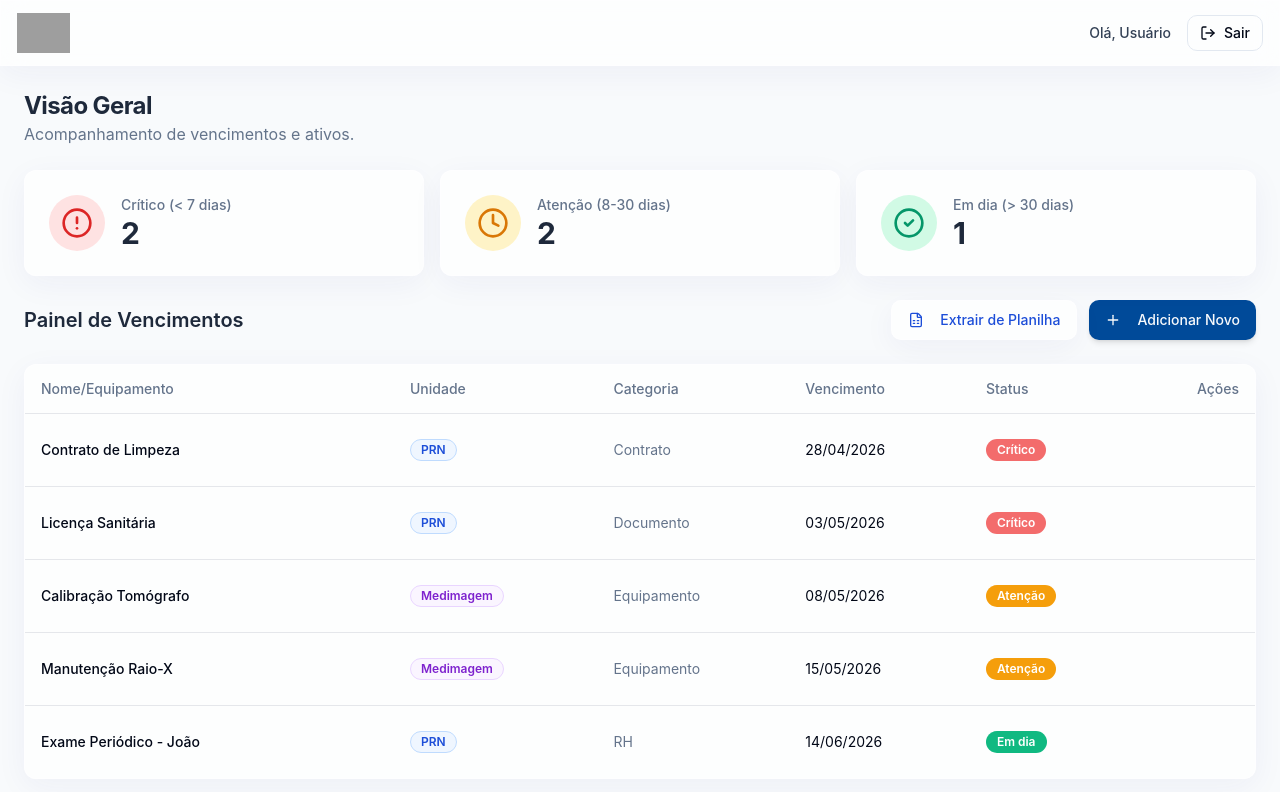
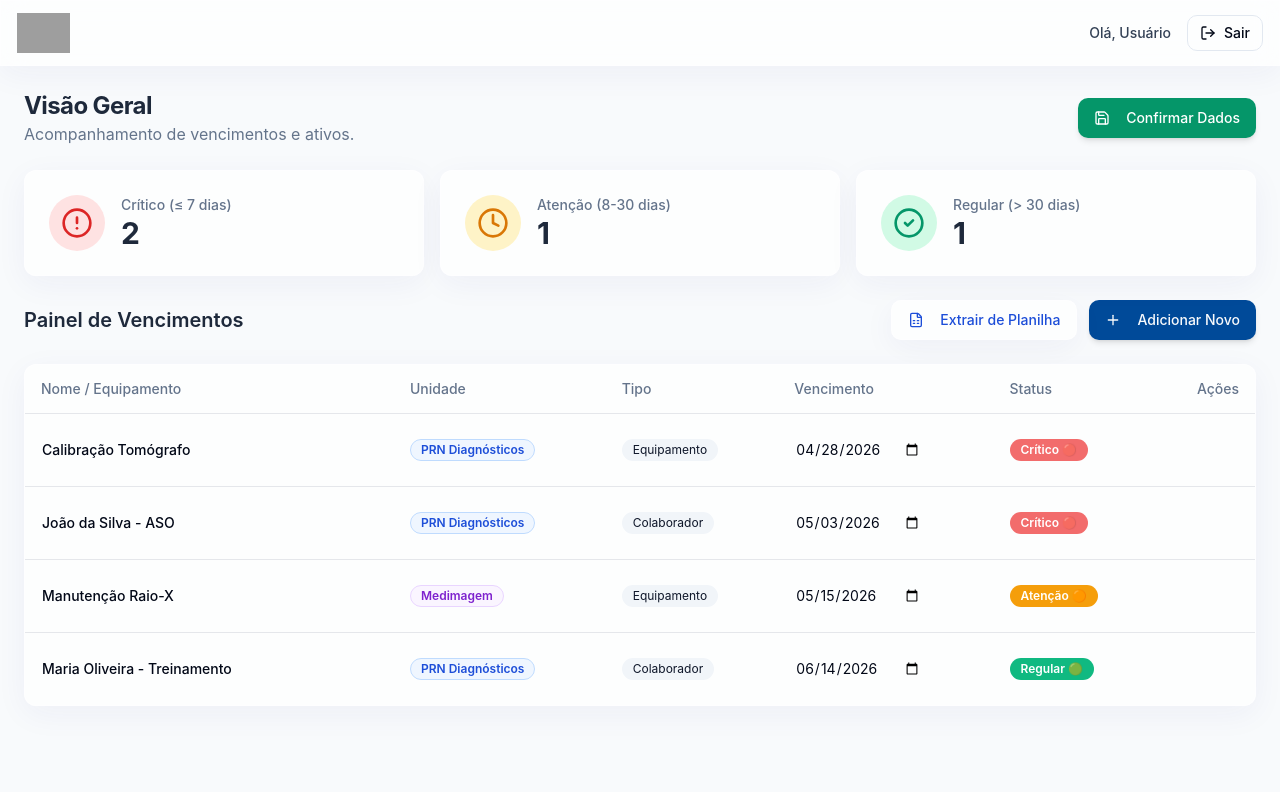
Before and after one commit to samuelklausfischer-rgb/prn-dep--pessoal-xa7nkm8fu, a React (Vite) app: page /dashboard in a window 1280 px wide. Shown: the top 792 px of the page. Built offline with nearby package versions, Linux system fonts and the light colour scheme; grey boxes are pictures that could not be loaded.

Commit message:
feat: Implement Personnel and Asset Management system

```diff
--- a/src/components/dashboard/DataTable.tsx
+++ b/src/components/dashboard/DataTable.tsx
@@ -1,6 +1,4 @@
-import { Edit2 } from 'lucide-react'
-import { format, parseISO } from 'date-fns'
-import { ptBR } from 'date-fns/locale'
+import { Trash2 } from 'lucide-react'
 import {
   Table,
   TableBody,
@@ -12,15 +10,17 @@ import {
 import { Button } from '@/components/ui/button'
 import { Badge } from '@/components/ui/badge'
 import { Card } from '@/components/ui/card'
+import { Input } from '@/components/ui/input'
 import type { DashboardItem } from '@/types'
 import { calculateItemStatus, sortItemsByDate } from '@/lib/dashboard-utils'
 
 interface DataTableProps {
   items: DashboardItem[]
-  onEdit: (item: DashboardItem) => void
+  onInlineEdit: (id: string, field: keyof DashboardItem, value: string) => void
+  onDelete: (id: string) => void
 }
 
-export function DataTable({ items, onEdit }: DataTableProps) {
+export function DataTable({ items, onInlineEdit, onDelete }: DataTableProps) {
   const sortedItems = sortItemsByDate(items)
 
   const getStatusBadge = (dueDate: string) => {
@@ -29,29 +29,29 @@ export function DataTable({ items, onEdit }: DataTableProps) {
       case 'critical':
         return (
           <Badge className="bg-red-500 hover:bg-red-600 animate-pulse-soft border-transparent text-white">
-            Crítico
+            Crítico 🔴
           </Badge>
         )
       case 'warning':
         return (
           <Badge className="bg-amber-500 hover:bg-amber-600 border-transparent text-white">
-            Atenção
+            Atenção 🟠
           </Badge>
         )
       case 'good':
         return (
           <Badge className="bg-emerald-500 hover:bg-emerald-600 border-transparent text-white">
-            Em dia
+            Regular 🟢
           </Badge>
         )
     }
   }
 
   const getUnitBadge = (unit: string) => {
-    if (unit === 'PRN') {
+    if (unit === 'PRN Diagnósticos') {
       return (
         <Badge variant="outline" className="border-blue-200 text-blue-700 bg-blue-50">
-          PRN
+          PRN Diagnósticos
         </Badge>
       )
     }
@@ -71,9 +71,9 @@ export function DataTable({ items, onEdit }: DataTableProps) {
         <Table>
           <TableHeader>
             <TableRow className="hover:bg-transparent">
-              <TableHead className="w-[30%]">Nome/Equipamento</TableHead>
+              <TableHead className="w-[30%]">Nome / Equipamento</TableHead>
               <TableHead>Unidade</TableHead>
-              <TableHead>Categoria</TableHead>
+              <TableHead>Tipo</TableHead>
               <TableHead>Vencimento</TableHead>
               <TableHead>Status</TableHead>
               <TableHead className="text-right">Ações</TableHead>
@@ -89,21 +89,37 @@ export function DataTable({ items, onEdit }: DataTableProps) {
             ) : (
               sortedItems.map((item) => (
                 <TableRow key={item.id} className="group transition-colors hover:bg-slate-50/50">
-                  <TableCell className="font-medium">{item.name}</TableCell>
+                  <TableCell className="font-medium p-1">
+                    <Input
+                      value={item.name}
+                      onChange={(e) => onInlineEdit(item.id, 'name', e.target.value)}
+                      className="border-transparent bg-transparent hover:bg-white hover:border-slate-200 focus:bg-white focus:border-primary h-9 shadow-none focus-visible:ring-1"
+                    />
+                  </TableCell>
                   <TableCell>{getUnitBadge(item.unit)}</TableCell>
-                  <TableCell className="text-muted-foreground">{item.category}</TableCell>
-                  <TableCell>
-                    {format(parseISO(item.dueDate), 'dd/MM/yyyy', { locale: ptBR })}
+                  <TableCell className="text-muted-foreground">
+                    <Badge variant="secondary" className="font-normal bg-slate-100">
+                      {item.type}
+                    </Badge>
+                  </TableCell>
+                  <TableCell className="p-1">
+                    <Input
+                      type="date"
+                      value={item.dueDate}
+                      onChange={(e) => onInlineEdit(item.id, 'dueDate', e.target.value)}
+                      className="border-transparent bg-transparent hover:bg-white hover:border-slate-200 focus:bg-white focus:border-primary h-9 w-auto min-w-[140px] shadow-none focus-visible:ring-1"
+                    />
                   </TableCell>
                   <TableCell>{getStatusBadge(item.dueDate)}</TableCell>
                   <TableCell className="text-right">
                     <Button
                       variant="ghost"
                       size="icon"
-                      onClick={() => onEdit(item)}
-                      className="opacity-0 group-hover:opacity-100 transition-opacity"
+                      onClick={() => onDelete(item.id)}
+                      className="opacity-0 group-hover:opacity-100 transition-opacity hover:text-red-600 hover:bg-red-50"
+                      title="Remover"
                     >
-                      <Edit2 className="h-4 w-4 text-slate-500" />
+                      <Trash2 className="h-4 w-4" />
                     </Button>
                   </TableCell>
                 </TableRow>
--- a/src/components/dashboard/HealthCards.tsx
+++ b/src/components/dashboard/HealthCards.tsx
@@ -28,7 +28,7 @@ export function HealthCards({ items }: HealthCardsProps) {
             <AlertCircle className="h-8 w-8" />
           </div>
           <div>
-            <p className="text-sm font-medium text-slate-500">Crítico (&lt; 7 dias)</p>
+            <p className="text-sm font-medium text-slate-500">Crítico (≤ 7 dias)</p>
             <h3 className="text-3xl font-bold text-slate-800">{stats.critical}</h3>
           </div>
         </CardContent>
@@ -58,7 +58,7 @@ export function HealthCards({ items }: HealthCardsProps) {
             <CheckCircle2 className="h-8 w-8" />
           </div>
           <div>
-            <p className="text-sm font-medium text-slate-500">Em dia (&gt; 30 dias)</p>
+            <p className="text-sm font-medium text-slate-500">Regular (&gt; 30 dias)</p>
             <h3 className="text-3xl font-bold text-slate-800">{stats.good}</h3>
           </div>
         </CardContent>
--- a/src/components/dashboard/ItemDialog.tsx
+++ b/src/components/dashboard/ItemDialog.tsx
@@ -26,13 +26,16 @@ import {
   SelectTrigger,
   SelectValue,
 } from '@/components/ui/select'
+import { RadioGroup, RadioGroupItem } from '@/components/ui/radio-group'
 import type { DashboardItem } from '@/types'
 
 const formSchema = z.object({
   name: z.string().min(2, 'Nome deve ter pelo menos 2 caracteres'),
-  unit: z.enum(['PRN', 'Medimagem'], { required_error: 'Selecione uma unidade' }),
-  category: z.string().min(2, 'Categoria é obrigatória'),
+  unit: z.enum(['PRN Diagnósticos', 'Medimagem'], { required_error: 'Selecione uma unidade' }),
+  type: z.enum(['Colaborador', 'Equipamento'], { required_error: 'Selecione um tipo' }),
   dueDate: z.string().min(1, 'Data de vencimento é obrigatória'),
+  code: z.string().optional(),
+  sector: z.string().optional(),
 })
 
 type FormValues = z.infer<typeof formSchema>
@@ -49,11 +52,15 @@ export function ItemDialog({ isOpen, onClose, onSave, initialData }: ItemDialogP
     resolver: zodResolver(formSchema),
     defaultValues: {
       name: '',
-      unit: undefined,
-      category: '',
+      unit: 'PRN Diagnósticos',
+      type: 'Colaborador',
       dueDate: '',
+      code: '',
+      sector: '',
     },
   })
+
+  const watchType = form.watch('type')
 
   useEffect(() => {
     if (isOpen) {
@@ -61,21 +68,28 @@ export function ItemDialog({ isOpen, onClose, onSave, initialData }: ItemDialogP
         form.reset({
           name: initialData.name,
           unit: initialData.unit,
-          category: initialData.category,
+          type: initialData.type,
           dueDate: initialData.dueDate,
+          code: initialData.code || '',
+          sector: initialData.sector || '',
         })
       } else {
         form.reset({
           name: '',
-          unit: undefined,
-          category: '',
+          unit: 'PRN Diagnósticos',
+          type: 'Colaborador',
           dueDate: '',
+          code: '',
+          sector: '',
         })
       }
     }
   }, [isOpen, initialData, form])
 
   const onSubmit = (values: FormValues) => {
+    // Clean up conditional fields based on selection type
+    if (values.type === 'Colaborador') values.code = undefined
+    if (values.type === 'Equipamento') values.sector = undefined
     onSave(values)
   }
 
@@ -92,12 +106,45 @@ export function ItemDialog({ isOpen, onClose, onSave, initialData }: ItemDialogP
           <form onSubmit={form.handleSubmit(onSubmit)} className="space-y-4 py-4">
             <FormField
               control={form.control}
+              name="type"
+              render={({ field }) => (
+                <FormItem className="space-y-3">
+                  <FormLabel>Tipo de Registro</FormLabel>
+                  <FormControl>
+                    <RadioGroup
+                      onValueChange={field.onChange}
+                      value={field.value}
+                      className="flex space-x-4"
+                    >
+                      <FormItem className="flex items-center space-x-2 space-y-0">
+                        <FormControl>
+                          <RadioGroupItem value="Colaborador" />
+                        </FormControl>
+                        <FormLabel className="font-normal cursor-pointer">Colaborador</FormLabel>
+                      </FormItem>
+                      <FormItem className="flex items-center space-x-2 space-y-0">
+                        <FormControl>
+                          <RadioGroupItem value="Equipamento" />
+                        </FormControl>
+                        <FormLabel className="font-normal cursor-pointer">Equipamento</FormLabel>
+                      </FormItem>
+                    </RadioGroup>
+                  </FormControl>
+                  <FormMessage />
+                </FormItem>
+              )}
+            />
+
+            <FormField
+              control={form.control}
               name="name"
               render={({ field }) => (
                 <FormItem>
-                  <FormLabel>Nome/Equipamento</FormLabel>
+                  <FormLabel>
+                    {watchType === 'Equipamento' ? 'Nome do Equipamento' : 'Nome do Colaborador'}
+                  </FormLabel>
                   <FormControl>
-                    <Input placeholder="Ex: Licença Sanitária" {...field} />
+                    <Input placeholder="Ex: João da Silva / Tomógrafo" {...field} />
                   </FormControl>
                   <FormMessage />
                 </FormItem>
@@ -118,7 +165,7 @@ export function ItemDialog({ isOpen, onClose, onSave, initialData }: ItemDialogP
                         </SelectTrigger>
                       </FormControl>
                       <SelectContent>
-                        <SelectItem value="PRN">PRN</SelectItem>
+                        <SelectItem value="PRN Diagnósticos">PRN Diagnósticos</SelectItem>
                         <SelectItem value="Medimagem">Medimagem</SelectItem>
                       </SelectContent>
                     </Select>
@@ -142,19 +189,35 @@ export function ItemDialog({ isOpen, onClose, onSave, initialData }: ItemDialogP
               />
             </div>
 
+            {watchType === 'Equipamento' ? (
               <FormField
                 control={form.control}
-              name="category"
+                name="code"
                 render={({ field }) => (
-                <FormItem>
-                  <FormLabel>Categoria</FormLabel>
+                  <FormItem className="animate-fade-in">
+                    <FormLabel>Código / Patrimônio</FormLabel>
                     <FormControl>
-                    <Input placeholder="Ex: Documento, Manutenção..." {...field} />
+                      <Input placeholder="Ex: PRN-001" {...field} />
                     </FormControl>
                     <FormMessage />
                   </FormItem>
                 )}
               />
+            ) : (
+              <FormField
+                control={form.control}
+                name="sector"
+                render={({ field }) => (
+                  <FormItem className="animate-fade-in">
+                    <FormLabel>Setor</FormLabel>
+                    <FormControl>
+                      <Input placeholder="Ex: Recepção, Limpeza..." {...field} />
+                    </FormControl>
+                    <FormMessage />
+                  </FormItem>
+                )}
+              />
+            )}
 
             <DialogFooter className="pt-4">
               <Button type="button" variant="outline" onClick={onClose}>
--- a/src/lib/dashboard-utils.ts
+++ b/src/lib/dashboard-utils.ts
@@ -1,10 +1,19 @@
 import { differenceInDays, parseISO } from 'date-fns'
-import type { ItemStatus } from '@/types'
+import type { ItemStatus, DashboardItem } from '@/types'
 
 export function calculateItemStatus(dueDate: string): ItemStatus {
-  const days = differenceInDays(parseISO(dueDate), new Date())
+  if (!dueDate) return 'good'
 
-  if (days < 7) {
+  // Normalize dates to midnight to avoid time zone artifacts on current day comparison
+  const today = new Date()
+  today.setHours(0, 0, 0, 0)
+
+  const targetDate = parseISO(dueDate)
+  targetDate.setHours(0, 0, 0, 0)
+
+  const days = differenceInDays(targetDate, today)
+
+  if (days <= 7) {
     return 'critical'
   }
   if (days <= 30) {
@@ -13,6 +22,10 @@ export function calculateItemStatus(dueDate: string): ItemStatus {
   return 'good'
 }
 
-export function sortItemsByDate(items: any[]) {
-  return [...items].sort((a, b) => new Date(a.dueDate).getTime() - new Date(b.dueDate).getTime())
+export function sortItemsByDate(items: DashboardItem[]) {
+  return [...items].sort((a, b) => {
+    const da = a.dueDate ? new Date(a.dueDate).getTime() : Infinity
+    const db = b.dueDate ? new Date(b.dueDate).getTime() : Infinity
+    return da - db
+  })
 }
--- a/src/pages/Dashboard.tsx
+++ b/src/pages/Dashboard.tsx
@@ -1,13 +1,12 @@
-import { useState } from 'react'
-import { FileSpreadsheet, Plus } from 'lucide-react'
+import { useState, useRef } from 'react'
+import { FileSpreadsheet, Plus, Save } from 'lucide-react'
 import { Button } from '@/components/ui/button'
 import { useToast } from '@/hooks/use-toast'
 import { HealthCards } from '@/components/dashboard/HealthCards'
 import { DataTable } from '@/components/dashboard/DataTable'
 import { ItemDialog } from '@/components/dashboard/ItemDialog'
-import type { DashboardItem } from '@/types'
+import type { DashboardItem, UnitType, RecordType } from '@/types'
 
-// Mock Data to generate some dates relative to today
 const getRelativeDate = (daysToAdd: number) => {
   const d = new Date()
   d.setDate(d.getDate() + daysToAdd)
@@ -17,94 +16,165 @@ const getRelativeDate = (daysToAdd: number) => {
 const INITIAL_ITEMS: DashboardItem[] = [
   {
     id: '1',
-    name: 'Licença Sanitária',
-    unit: 'PRN',
-    category: 'Documento',
+    name: 'João da Silva - ASO',
+    unit: 'PRN Diagnósticos',
+    type: 'Colaborador',
     dueDate: getRelativeDate(3),
+    sector: 'Recepção',
   },
   {
     id: '2',
     name: 'Manutenção Raio-X',
     unit: 'Medimagem',
-    category: 'Equipamento',
+    type: 'Equipamento',
     dueDate: getRelativeDate(15),
+    code: 'MED-RX-01',
   },
   {
     id: '3',
-    name: 'Exame Periódico - João',
-    unit: 'PRN',
-    category: 'RH',
+    name: 'Maria Oliveira - Treinamento',
+    unit: 'PRN Diagnósticos',
+    type: 'Colaborador',
     dueDate: getRelativeDate(45),
+    sector: 'Enfermagem',
   },
   {
     id: '4',
-    name: 'Contrato de Limpeza',
-    unit: 'PRN',
-    category: 'Contrato',
+    name: 'Calibração Tomógrafo',
+    unit: 'PRN Diagnósticos',
+    type: 'Equipamento',
     dueDate: getRelativeDate(-2),
-  },
-  {
-    id: '5',
-    name: 'Calibração Tomógrafo',
-    unit: 'Medimagem',
-    category: 'Equipamento',
-    dueDate: getRelativeDate(8),
+    code: 'PRN-TM-01',
   },
 ]
 
 export default function Dashboard() {
   const [items, setItems] = useState<DashboardItem[]>(INITIAL_ITEMS)
   const [isDialogOpen, setIsDialogOpen] = useState(false)
-  const [editingItem, setEditingItem] = useState<DashboardItem | null>(null)
   const { toast } = useToast()
+  const fileInputRef = useRef<HTMLInputElement>(null)
 
-  const handleOpenAdd = () => {
-    setEditingItem(null)
-    setIsDialogOpen(true)
-  }
+  const handleOpenAdd = () => setIsDialogOpen(true)
 
-  const handleOpenEdit = (item: DashboardItem) => {
-    setEditingItem(item)
-    setIsDialogOpen(true)
-  }
-
-  const handleSave = (itemData: Partial<DashboardItem>) => {
-    if (editingItem) {
-      setItems((prev) =>
-        prev.map((i) => (i.id === editingItem.id ? ({ ...i, ...itemData } as DashboardItem) : i)),
-      )
-      toast({ title: 'Sucesso', description: 'Registro atualizado com sucesso.' })
-    } else {
+  const handleSaveModal = (itemData: Partial<DashboardItem>) => {
     const newItem: DashboardItem = {
       ...itemData,
       id: Math.random().toString(36).substr(2, 9),
     } as DashboardItem
     setItems((prev) => [...prev, newItem])
     toast({ title: 'Sucesso', description: 'Novo registro adicionado.' })
-    }
     setIsDialogOpen(false)
   }
 
-  const handleSimulateImport = () => {
+  const handleInlineEdit = (id: string, field: keyof DashboardItem, value: string) => {
+    setItems((prev) => prev.map((item) => (item.id === id ? { ...item, [field]: value } : item)))
+  }
+
+  const handleDelete = (id: string) => {
+    setItems((prev) => prev.filter((i) => i.id !== id))
+    toast({ title: 'Removido', description: 'O registro foi removido.' })
+  }
+
+  const triggerFileInput = () => fileInputRef.current?.click()
+
+  const handleFileUpload = (e: React.ChangeEvent<HTMLInputElement>) => {
+    const file = e.target.files?.[0]
+    if (!file) return
+
+    const ext = file.name.split('.').pop()?.toLowerCase()
+
+    if (ext === 'csv') {
+      const reader = new FileReader()
+      reader.onload = (event) => {
+        const text = event.target?.result as string
+        const lines = text.split('\n')
+        const newItems: DashboardItem[] = []
+
+        lines.forEach((line, index) => {
+          if (index === 0 || !line.trim()) return // Skip header & empty lines
+
+          const parts = line.split(',')
+          if (parts.length >= 2) {
+            let name = parts[0]?.trim()
+            let unitRaw = parts[1]?.trim()
+            let dueDateRaw = parts[2]?.trim() || getRelativeDate(10)
+            let typeRaw = parts[3]?.trim()
+
+            // Default logic to PRN
+            let unit: UnitType = unitRaw === 'Medimagem' ? 'Medimagem' : 'PRN Diagnósticos'
+            let type: RecordType = typeRaw?.toLowerCase().includes('equip')
+              ? 'Equipamento'
+              : 'Colaborador'
+
+            let dueDate = dueDateRaw
+            if (dueDate.includes('/')) {
+              const [d, m, y] = dueDate.split('/')
+              if (y && m && d) dueDate = `${y}-${m.padStart(2, '0')}-${d.padStart(2, '0')}`
+            }
+
+            if (name) {
+              newItems.push({
+                id: Math.random().toString(36).substr(2, 9),
+                name,
+                unit,
+                type,
+                dueDate,
+              })
+            }
+          }
+        })
+
+        if (newItems.length > 0) {
+          setItems((prev) => [...prev, ...newItems])
+          toast({
+            title: 'Importação Concluída',
+            description: `${newItems.length} registros extraídos de ${file.name}.`,
+          })
+        }
+      }
+      reader.readAsText(file)
+    } else {
+      // Mock parsing for Excel
       const mockImport: DashboardItem = {
         id: Math.random().toString(36).substr(2, 9),
-      name: 'Treinamento Brigada (Planilha)',
-      unit: 'PRN',
-      category: 'RH',
+        name: 'Registro Extraído (XLSX)',
+        unit: 'PRN Diagnósticos',
+        type: 'Colaborador',
         dueDate: getRelativeDate(20),
+        sector: 'Extração',
       }
       setItems((prev) => [...prev, mockImport])
       toast({
         title: 'Planilha Importada',
-      description: 'Os dados foram extraídos e adicionados à tabela.',
+        description: 'Os dados foram extraídos e mapeados automaticamente.',
+      })
+    }
+
+    if (fileInputRef.current) fileInputRef.current.value = ''
+  }
+
+  const handleConfirmData = () => {
+    toast({
+      title: 'Dados Confirmados',
+      description: 'As alterações foram sincronizadas com o Skip Cloud.',
+      className: 'bg-emerald-50 border-emerald-200',
     })
   }
 
   return (
-    <div className="space-y-6">
+    <div className="space-y-6 pb-12">
+      <div className="flex flex-col sm:flex-row sm:items-center justify-between gap-4">
         <div>
           <h1 className="text-2xl font-bold tracking-tight text-slate-800">Visão Geral</h1>
           <p className="text-slate-500">Acompanhamento de vencimentos e ativos.</p>
+        </div>
+        <Button
+          onClick={handleConfirmData}
+          className="bg-emerald-600 hover:bg-emerald-700 text-white shadow-md transition-transform hover:scale-105 duration-200"
+        >
+          <Save className="mr-2 h-4 w-4" />
+          Confirmar Dados
+        </Button>
       </div>
 
       <HealthCards items={items} />
@@ -112,10 +182,17 @@ export default function Dashboard() {
       <div className="flex flex-col sm:flex-row items-center justify-between gap-4">
         <h2 className="text-xl font-semibold text-slate-800">Painel de Vencimentos</h2>
         <div className="flex gap-3 w-full sm:w-auto">
+          <input
+            type="file"
+            accept=".csv, .xlsx"
+            className="hidden"
+            ref={fileInputRef}
+            onChange={handleFileUpload}
+          />
           <Button
             variant="outline"
             className="flex-1 sm:flex-none glass-panel border-blue-200 text-blue-700 hover:bg-blue-50 transition-transform hover:scale-105 duration-200"
-            onClick={handleSimulateImport}
+            onClick={triggerFileInput}
           >
             <FileSpreadsheet className="mr-2 h-4 w-4" />
             Extrair de Planilha
@@ -130,13 +207,13 @@ export default function Dashboard() {
         </div>
       </div>
 
-      <DataTable items={items} onEdit={handleOpenEdit} />
+      <DataTable items={items} onInlineEdit={handleInlineEdit} onDelete={handleDelete} />
 
       <ItemDialog
         isOpen={isDialogOpen}
         onClose={() => setIsDialogOpen(false)}
-        onSave={handleSave}
-        initialData={editingItem}
+        onSave={handleSaveModal}
+        initialData={null}
       />
     </div>
   )
--- a/src/types/index.ts
+++ b/src/types/index.ts
@@ -1,9 +1,13 @@
 export type ItemStatus = 'critical' | 'warning' | 'good'
+export type UnitType = 'PRN Diagnósticos' | 'Medimagem'
+export type RecordType = 'Colaborador' | 'Equipamento'
 
 export interface DashboardItem {
   id: string
   name: string
-  unit: 'PRN' | 'Medimagem'
-  category: string
+  unit: UnitType
+  type: RecordType
   dueDate: string // YYYY-MM-DD format
+  code?: string
+  sector?: string
 }
```
Also changed, not shown: .skip.config.json. Lines whose indentation alone changed are shown as unchanged.
